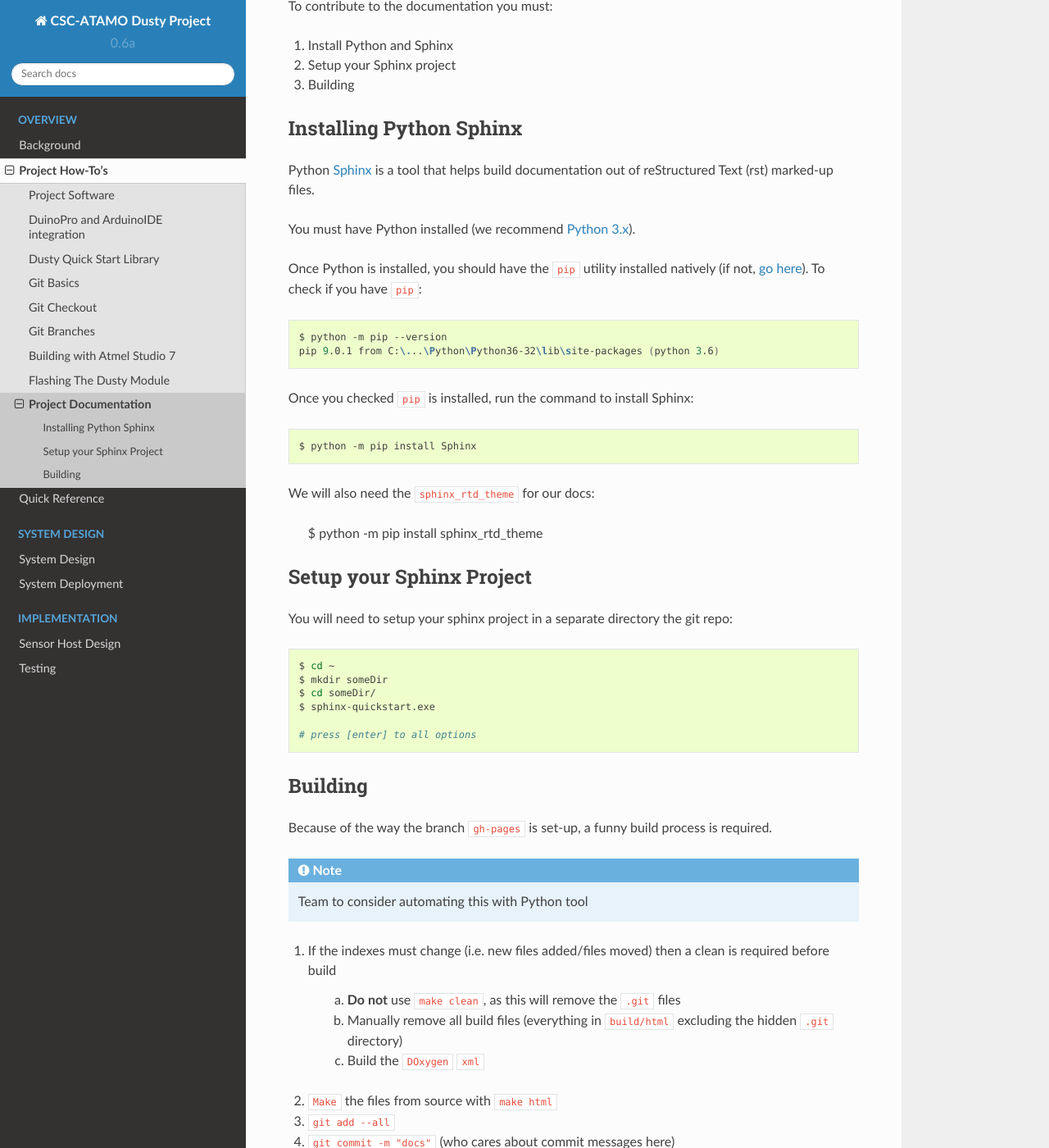
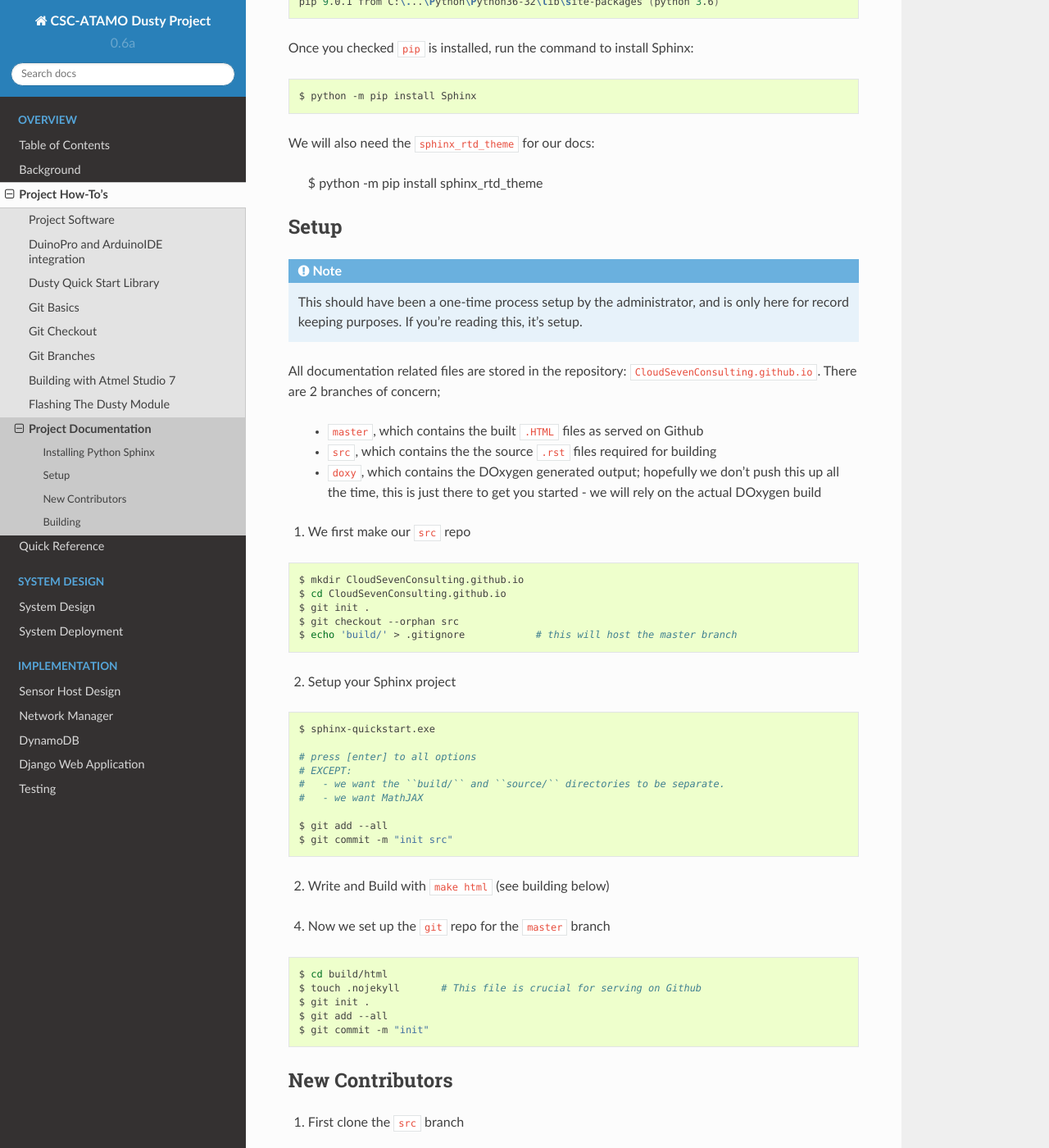
Before and after one commit to CloudSevenConsulting/CloudSevenConsulting.github.io, a Sphinx documentation site: the page built from source/usage/projDocs.rst, in a window 1280 px wide and 1400 px high, scrolled down 446 px. Shown: the whole window at 82% size. Built offline with Sphinx 7.4.7 and the Read the Docs theme 2.0.0, drawn with Linux system fonts in a browser that asks for light colours; some of the changed text lies outside the part shown.

Commit message:
update project documentation

```diff
--- a/source/implement_ci/main.rst
+++ /dev/null
@@ -1,5 +0,0 @@
-.. _idx-implement-ci:
-
-********************
-Cloud Infrastructure
-********************
--- a/source/index.rst
+++ b/source/index.rst
@@ -7,6 +7,8 @@ CSC-ATAMO Dusty Project
 .. toctree::
    :maxdepth: 2
    :caption: Overview
+
+   toc
 
    intro/home
 
@@ -26,4 +28,7 @@ CSC-ATAMO Dusty Project
    :caption: Implementation
 
    implement_sh/main
+   implement_nm/main
+   implement_db/main
+   implement_wa/main
    tech_testing/main
--- a/source/usage/projDocs.rst
+++ b/source/usage/projDocs.rst
@@ -1,29 +1,6 @@
 *********************
 Project Documentation
 *********************
-
-.. note::
-
-   This section is only relevant for future developers to the CSC-ATAMO Dusty
-   project.
-
-`Project documentation`_ can be found in the ``gh-pages`` branch.
-
-.. _Project Documentation: https://CloudSevenConsulting.github.io/
-
-The ``.rst`` files are shipped to ``./sources``
-
-.. code-block:: bash
-
-   $ git checkout gh-pages
-   $ cd ./_sources
-
-To contribute to the documentation you must:
-
-1. Install Python and Sphinx
-2. Setup your Sphinx project
-3. Building
-
 
 Installing Python Sphinx
 ========================
@@ -52,20 +29,84 @@ We will also need the ``sphinx_rtd_theme`` for our docs:
 
    $ python -m pip install sphinx_rtd_theme
 
-Setup your Sphinx Project
-=========================
+Setup
+=====
 
-You will need to setup your sphinx project in a separate directory the git repo:
+.. note::
+
+   This should have been a one-time process setup by the administrator, and is only
+   here for record keeping purposes. If you're reading this, it's setup.
+
+All documentation related files are stored in the repository: ``CloudSevenConsulting.github.io``.
+There are 2 branches of concern;
+
+  - ``master``, which contains the built ``.HTML`` files as served on Github
+  - ``src``, which contains the the source ``.rst`` files required for building
+  - ``doxy``, which contains the DOxygen generated output; hopefully we don't push this up all the time, this is just there to get you started - we will rely on the actual DOxygen build
+
+1. We first make our ``src`` repo
 
 .. code-block:: bash
 
-   $ cd ~
-   $ mkdir someDir
-   $ cd someDir/
-   $ sphinx-quickstart.exe
+    $ mkdir CloudSevenConsulting.github.io
+    $ cd CloudSevenConsulting.github.io
+    $ git init .
+    $ git checkout --orphan src
+    $ echo 'build/' > .gitignore            # this will host the master branch
 
-   # press [enter] to all options
+2. Setup your Sphinx project
 
+.. code-block:: bash
+
+    $ sphinx-quickstart.exe
+
+    # press [enter] to all options
+    # EXCEPT:
+    #   - we want the ``build/`` and ``source/`` directories to be separate.
+    #   - we want MathJAX
+
+    $ git add --all
+    $ git commit -m "init src"
+
+2. Write and Build with ``make html`` (see building below)
+
+4. Now we set up the ``git`` repo for the ``master`` branch
+
+.. code-block:: bash
+
+    $ cd build/html
+    $ touch .nojekyll       # This file is crucial for serving on Github
+    $ git init .
+    $ git add --all
+    $ git commit -m "init"
+
+New Contributors
+================
+
+1. First clone the ``src`` branch
+
+.. code-block:: bash
+
+    $ git clone https://github.com/CloudSevenConsulting/CloudSevenConsulting.github.io.git
+    $ cd CloudSevenConsulting.github.io
+    $ git checkout src
+
+2. Now clone in the ``master`` branch
+
+.. code-block:: bash
+
+    $ mkdir build/
+    $ cd build/
+    $ git clone https://github.com/CloudSevenConsulting/CloudSevenConsulting.github.io.git html
+
+3. Clone in your ``doxy`` branch
+
+   .. code-block:: bash
+
+       $ cd ../
+       $ git clone https://github.com/CloudSevenConsulting/CloudSevenConsulting.github.io.git doxy
+       $ cd doxy
+       $ git checkout doxy
 
 Building
 ========
```
Also changed, not shown: source/tech_testing/Unit/TU_SH_Dusty_AfterFlash_Op.rst (deleted, +0 -49 lines), source/tech_testing/test0003/test0003.rst (deleted, +0 -85 lines).
